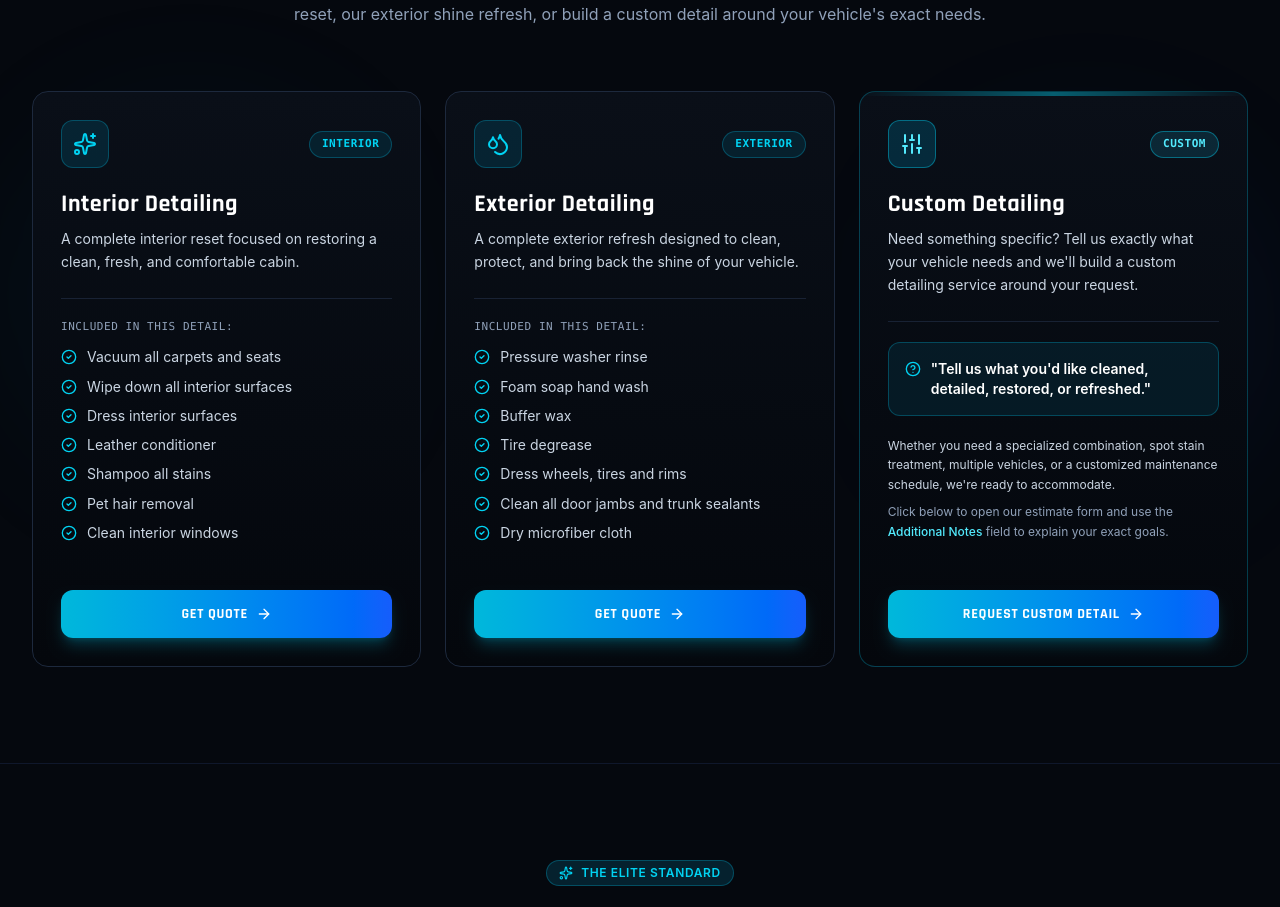
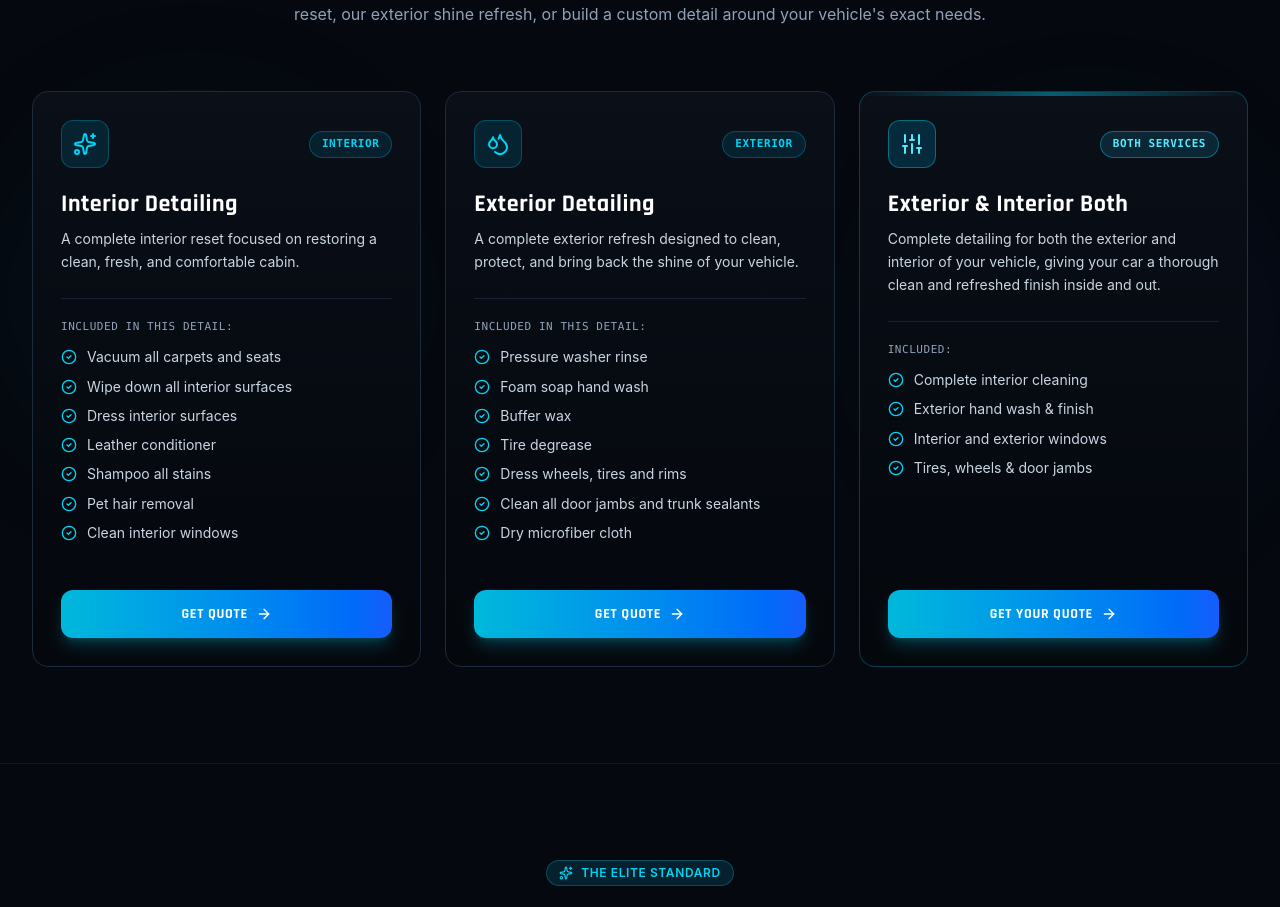
Before and after one commit to shayansk10/Elite_Mobile_Auto_Detailing, a React (Vite) app: page / in a window 1280 px wide. Shown: the part 1043-1950 px from the top of the page. Built offline with nearby package versions, Linux system fonts and the light colour scheme.

Commit message:
feat(services): update exterior & interior service package
Rename the custom detailing card to "Exterior & Interior Both" and add a dedicated checklist to improve service clarity for customers. Also, update .gitignore for the AI studio asset directory.

```diff
--- a/src/components/ServicesSection.tsx
+++ b/src/components/ServicesSection.tsx
@@ -4,8 +4,7 @@ import {
   Droplets,
   Sliders,
   ArrowRight,
-  CheckCircle2,
-  HelpCircle
+  CheckCircle2
 } from 'lucide-react';
 import { ServiceItem } from '../types';
 import { ScrollReveal } from './ScrollReveal';
@@ -38,6 +37,14 @@ export const ServicesSection: React.FC<ServicesSectionProps> = ({
     'Dress wheels, tires and rims',
     'Clean all door jambs and trunk sealants',
     'Dry microfiber cloth',
+  ];
+
+  // Card 3 Checklist: Exterior & Interior Both
+  const bothChecklist = [
+    'Complete interior cleaning',
+    'Exterior hand wash & finish',
+    'Interior and exterior windows',
+    'Tires, wheels & door jambs',
   ];
 
   return (
@@ -183,7 +190,7 @@ export const ServicesSection: React.FC<ServicesSectionProps> = ({
           </div>
         </ScrollReveal>
 
-        {/* CARD 3: CUSTOM DETAILING */}
+        {/* CARD 3: EXTERIOR & INTERIOR BOTH */}
         <ScrollReveal variant="fade-up" delay={220} className="flex flex-col h-full">
           <div
             id="service-card-custom"
@@ -199,39 +206,31 @@ export const ServicesSection: React.FC<ServicesSectionProps> = ({
                   <Sliders className="w-6 h-6" />
                 </div>
                 <span className="px-3 py-1 rounded-full text-[11px] font-mono font-semibold uppercase tracking-wider bg-cyan-900/40 text-cyan-300 border border-cyan-400/40">
-                  CUSTOM
+                  BOTH SERVICES
                 </span>
               </div>
 
               {/* Title & Short Description */}
               <h3 className="text-2xl font-heading font-black text-white group-hover:text-cyan-300 transition-colors">
-                Custom Detailing
+                Exterior & Interior Both
               </h3>
               <p className="text-xs sm:text-sm text-slate-300 leading-relaxed mt-2 mb-6">
-                Need something specific? Tell us exactly what your vehicle needs and we'll build a custom detailing service around your request.
+                Complete detailing for both the exterior and interior of your vehicle, giving your car a thorough clean and refreshed finish inside and out.
               </p>
 
-              {/* Customer-Focused Message Box */}
-              <div className="border-t border-slate-800/80 pt-5 pb-6 space-y-4">
-                <div className="p-4 rounded-xl bg-cyan-950/40 border border-cyan-500/30">
-                  <div className="flex items-start gap-2.5">
-                    <HelpCircle className="w-4 h-4 text-cyan-400 shrink-0 mt-0.5" />
-                    <div>
-                      <span className="text-xs sm:text-sm font-semibold text-white block">
-                        "Tell us what you'd like cleaned, detailed, restored, or refreshed."
-                      </span>
-                    </div>
-                  </div>
-                </div>
-
-                <div className="text-xs text-slate-300 leading-relaxed space-y-2 pt-1">
-                  <p>
-                    Whether you need a specialized combination, spot stain treatment, multiple vehicles, or a customized maintenance schedule, we're ready to accommodate.
-                  </p>
-                  <p className="text-slate-400">
-                    Click below to open our estimate form and use the <span className="text-cyan-300 font-medium">Additional Notes</span> field to explain your exact goals.
-                  </p>
-                </div>
+              {/* Service Summary Checklist */}
+              <div className="border-t border-slate-800/80 pt-5 pb-6">
+                <span className="text-[11px] font-mono font-medium text-slate-400 uppercase tracking-wider block mb-3">
+                  Included:
+                </span>
+                <ul className="space-y-2.5">
+                  {bothChecklist.map((item, idx) => (
+                    <li key={idx} className="flex items-start gap-2.5 text-xs sm:text-sm text-slate-300">
+                      <CheckCircle2 className="w-4 h-4 text-cyan-400 shrink-0 mt-0.5" />
+                      <span className="leading-snug">{item}</span>
+                    </li>
+                  ))}
+                </ul>
               </div>
             </div>
 
@@ -239,10 +238,10 @@ export const ServicesSection: React.FC<ServicesSectionProps> = ({
             <div className="pt-6">
               <button
                 id="quote-btn-custom"
-                onClick={() => onSelectServiceForBooking('Custom Detail')}
+                onClick={() => onSelectServiceForBooking('Exterior & Interior Both')}
                 className="w-full py-3.5 px-4 rounded-xl bg-gradient-to-r from-cyan-500 to-blue-600 hover:from-cyan-400 hover:to-blue-500 text-white font-heading font-extrabold text-xs sm:text-sm tracking-wider uppercase shadow-lg shadow-cyan-500/25 hover:shadow-cyan-400/40 transition-all duration-200 flex items-center justify-center gap-2 group/btn cursor-pointer active:scale-[0.98]"
               >
-                <span>REQUEST CUSTOM DETAIL</span>
+                <span>GET YOUR QUOTE</span>
                 <ArrowRight className="w-4 h-4 group-hover/btn:translate-x-1 transition-transform" />
               </button>
             </div>
```
Also changed, not shown: 1 other file (tests, documents, lock files or other folders).
